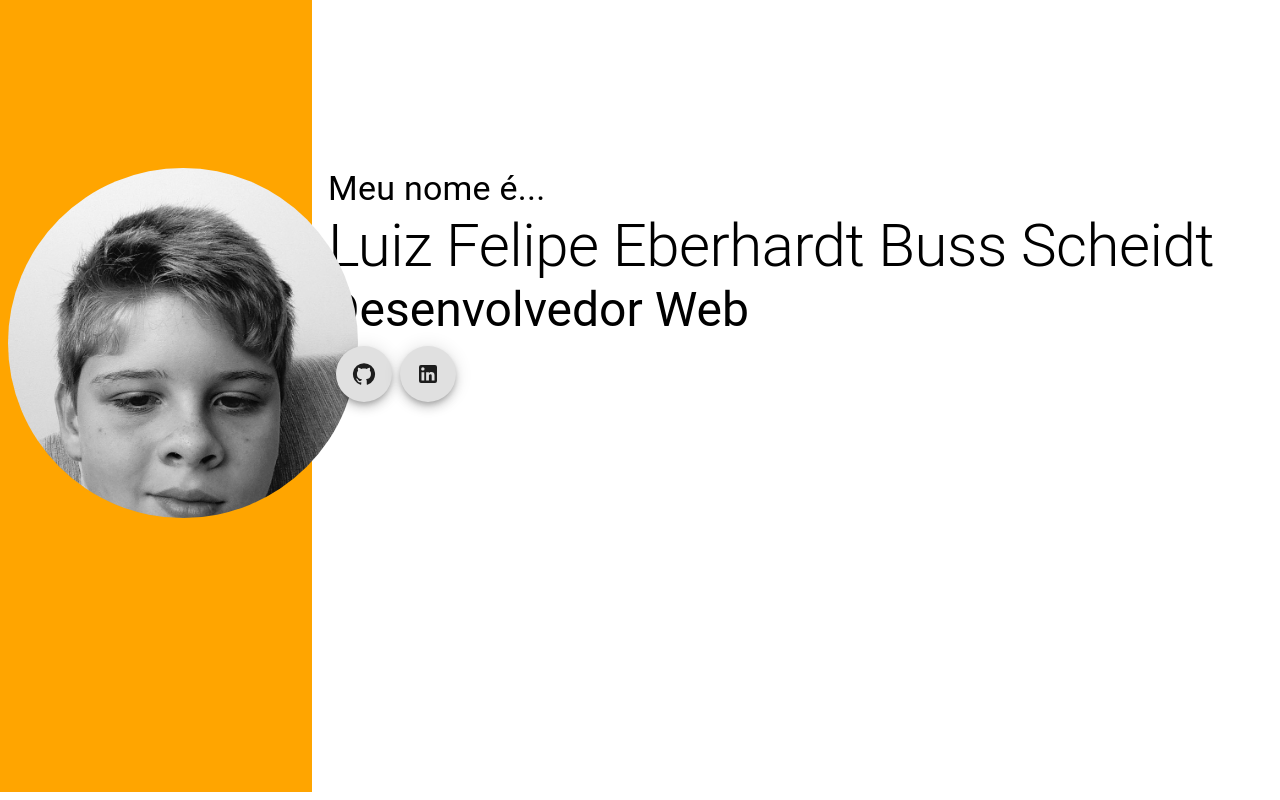
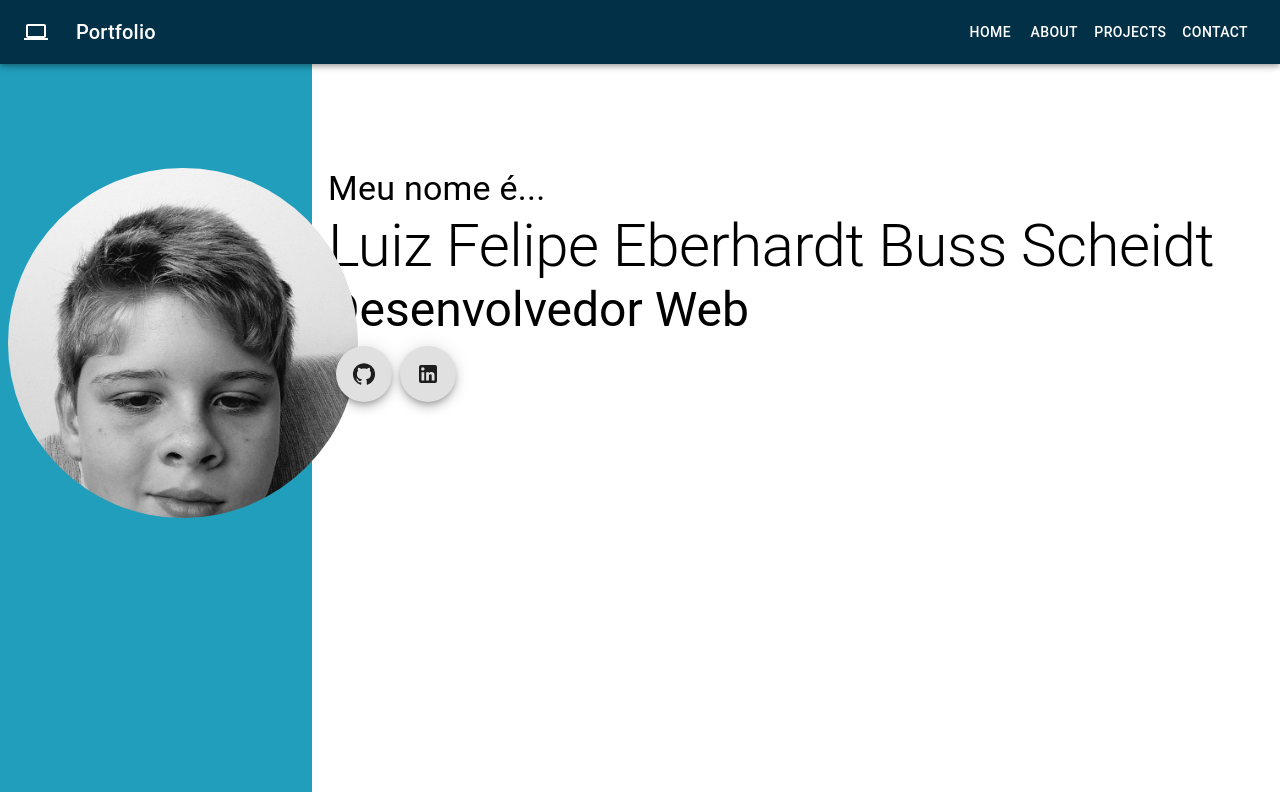
Before and after one commit to luizscheidt/portfolio, a React (Vite) app in the folder portfolio/: page / in a window 1280 px wide. Built offline with nearby package versions, Linux system fonts and the light colour scheme.

Commit message:
Add navbar

```diff
--- a/portfolio/src/App.jsx
+++ b/portfolio/src/App.jsx
@@ -1,9 +1,11 @@
 import FirstSection from "./FirstSection"
+import Navbar from "./Navbar"
 
 function App() {
 
   return (
     <>
+      <Navbar/>
       <FirstSection/>
     </>
   )
--- a/portfolio/src/FirstSection.css
+++ b/portfolio/src/FirstSection.css
@@ -1,5 +1,5 @@
 .FirstSection {
-    background-color: orange;
+    background-color: #219ebc;
     height: 100vh;
 }
 
--- /dev/null
+++ b/portfolio/src/Navbar.jsx
@@ -0,0 +1,34 @@
+import AppBar from '@mui/material/AppBar';
+import Box from '@mui/material/Box';
+import Toolbar from '@mui/material/Toolbar';
+import Typography from '@mui/material/Typography';
+import Button from '@mui/material/Button';
+import IconButton from '@mui/material/IconButton';
+import ComputerIcon from '@mui/icons-material/Computer';
+
+export default function Navbar() {
+  return (
+    <Box sx={{ flexGrow: 1 }}>
+      <AppBar sx={{backgroundColor: "#023047"}}>
+        <Toolbar>
+          <IconButton
+            size="large"
+            edge="start"
+            color="inherit"
+            aria-label="menu"
+            sx={{ mr: 2 }}
+          >
+            <ComputerIcon/>
+          </IconButton>
+          <Typography variant="h6" component="div" sx={{ flexGrow: 1 }}>
+            Portfolio
+          </Typography>
+          <Button color="inherit">Home</Button>
+          <Button color="inherit">About</Button>
+          <Button color="inherit">Projects</Button>
+          <Button color="inherit">Contact</Button>
+        </Toolbar>
+      </AppBar>
+    </Box>
+  );
+}
```
